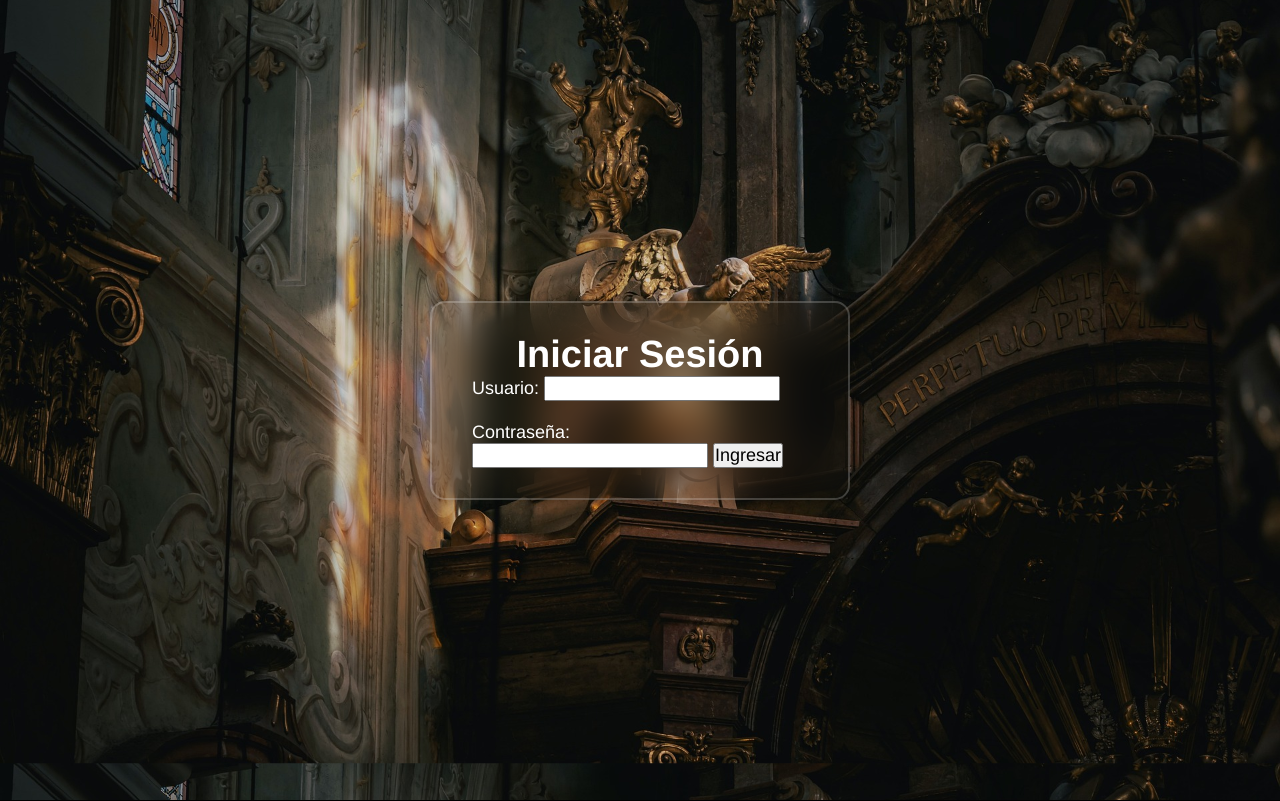
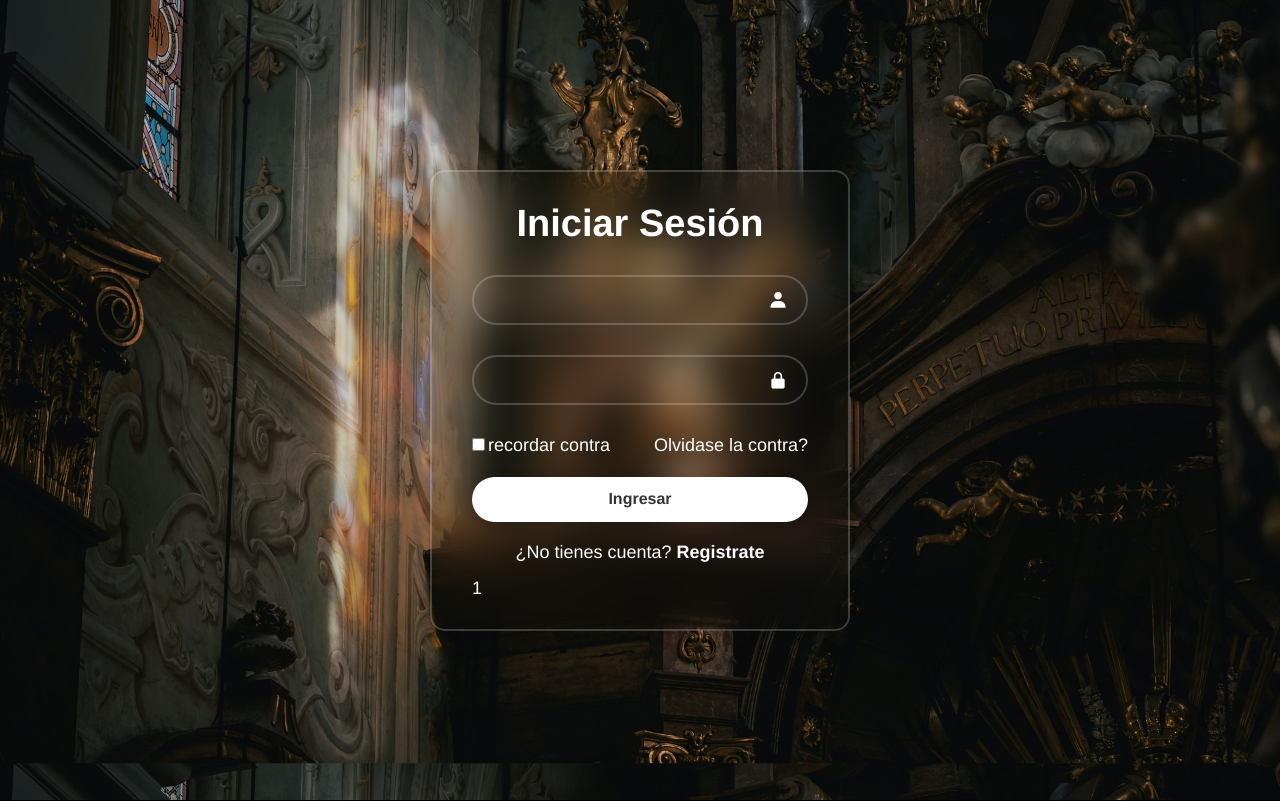
Before and after one commit to eri223223/Tarea002, a PHP site: page /login?error=1 in a window 1280 px wide. Shown: the part 90-891 px from the top of the page. Run offline with PHP 8.4, Linux system fonts and the light colour scheme; some web fonts are replaced.

Commit message:
new-login.php-main

```diff
--- a/views/login.php
+++ b/views/login.php
@@ -1,16 +1,38 @@
 <main id="login">
 
     <div class="login-container">
-        <h2>Iniciar Sesión</h2>
+
         <form action="login.php" method="POST">
-            <label for="username">Usuario:</label>
-            <input type="text" id="username" name="username" required>
-            <br>
-            <br>
-            <label for="password">Contraseña:</label>
-            <input type="password" id="password" name="password" required>
+            <h2>Iniciar Sesión</h2>
+            <div class="input-box">
+                <input type="text" id="username" name="username"
+                required>
+                <i class='bx bxs-user'></i>
+            </div>
+            <div class="input-box">
+            <input type="password" id="password" name="password"
+            required>
+            <i class='bx bxs-lock-alt' ></i>
+            </div>
+            <div class="remember-forgot">
+                <label><input type="checkbox">recordar contra</label>
+                <a href="#">Olvidase la contra?</a>
+            </div><br>
 
-            <button type="submit">Ingresar</button>
+            <button type="submit" class="btn">Ingresar</button>
+
+            <div class="register-link">
+                <p>¿No tienes cuenta? <a
+                href="register.php">Registrate</a></p>
+            </div>
+
+            <?php
+
+                error_reporting(0);
+                $Mensaje = $_GET['error'];
+                echo $Mensaje;
+
+            ?>
         </form>
     </div>
 </main>
```
